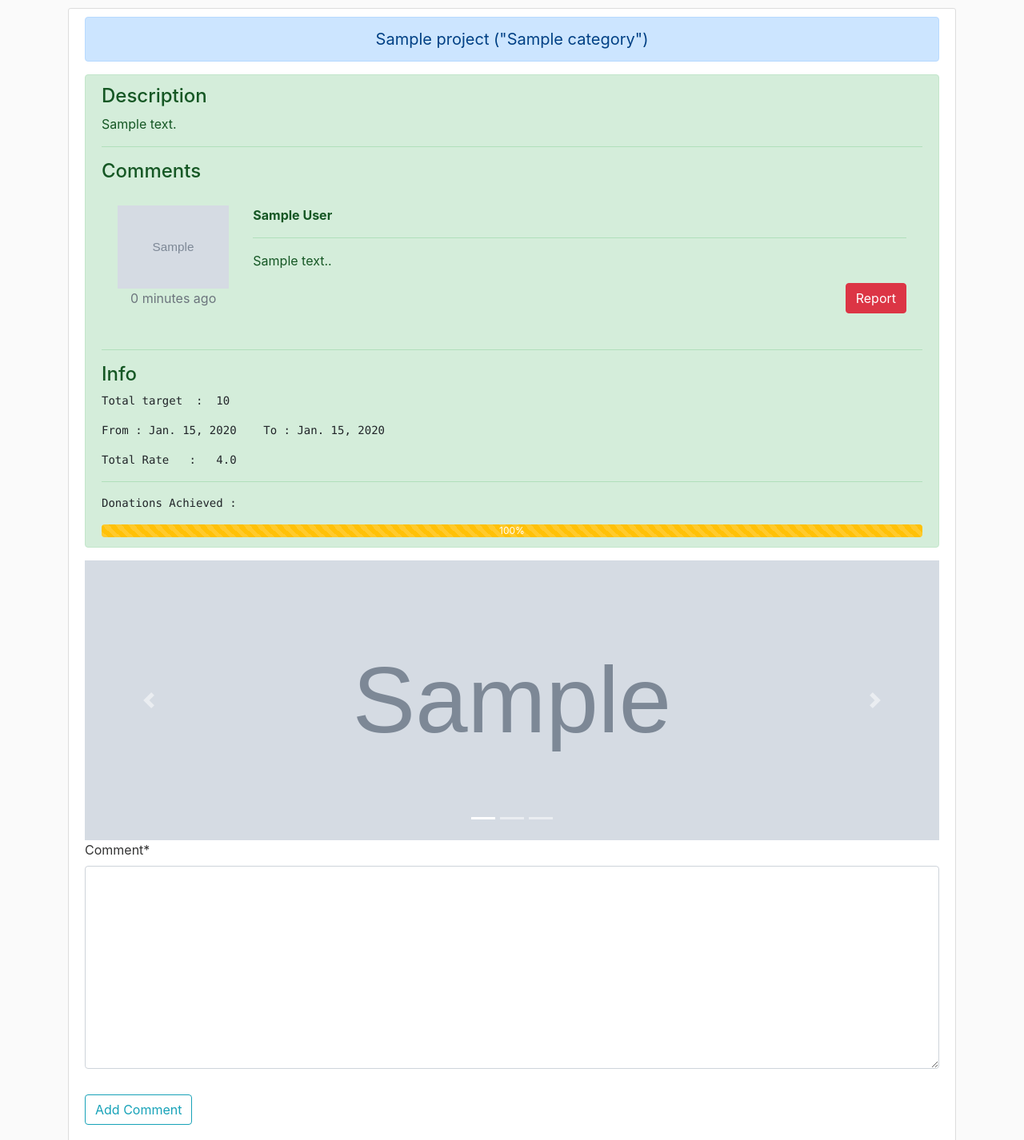
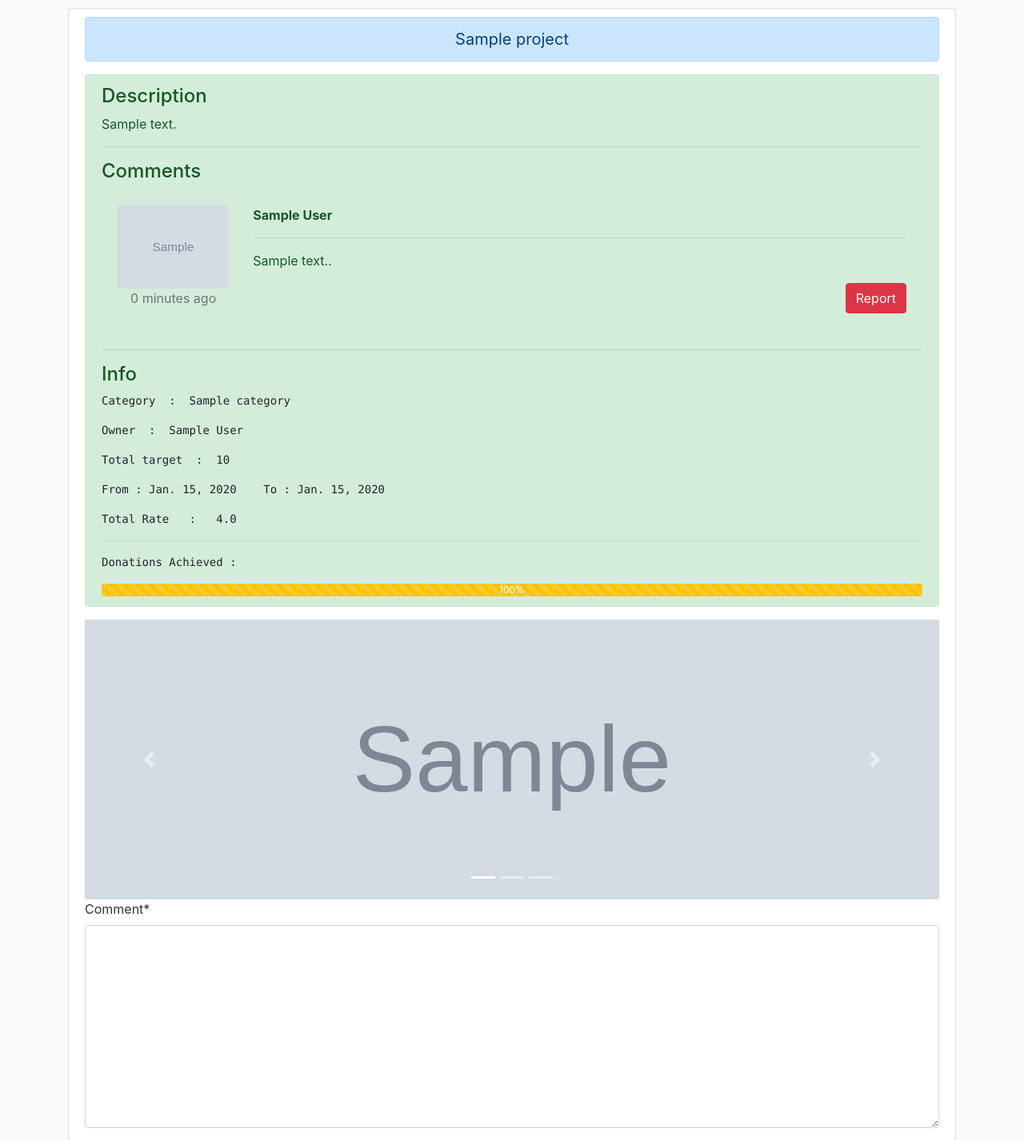
Before and after one commit to ahmadelkhateb/Djagno_Crows_Funding, a Django app: page /projects/show/1 in a window 1280 px wide. Shown: the part 70-1496 px from the top of the page at 80% size. Run offline with Django 3.2, Linux system fonts and the light colour scheme; a user stored in the database is signed in; tables that the repository leaves empty hold one stand-in row (values such as "Sample post"); grey boxes marked "Sample" are stand-in pictures; some libraries are stand-ins or nearby versions.

Commit message:
Ready to merge Wahba + Israa Modules

```diff
--- a/Projects/templates/show_project.html
+++ b/Projects/templates/show_project.html
@@ -4,13 +4,13 @@
     {% block content %}
         <div class="content-section">
             <div class="alert alert-primary text-center" style="font-size:20px" role="alert">
-              {{ project.title }} ("{{ project.category.name }}")
+              {{ project.title }}
             </div>
         <div class="alert alert-success" role="alert">
           <h4 class="alert-heading">Description</h4>
           <p>{{ project.details }}</p>
-          <hr>
             {% if comments %}
+            <hr>
               <h4 class="alert-heading">Comments</h4>
                  {% for comment in comments %}
                     <div class="card-body">
@@ -35,6 +35,10 @@
             {% endif %}
             <hr>
           <h4 class="alert-heading">Info</h4>
+            <p class="mb-0"><pre>Category  :  {{ project.category.name }}</pre></p>
+            <p class="mb-0">
+                <pre>Owner  :  {{ project.user.first_name|capfirst }} {{ project.user.last_name|capfirst }}</pre>
+            </p>
             <p class="mb-0"><pre>Total target  :  {{ project.total_target }}</pre></p>
             <p class="mb-0"><pre>From : {{ project.start_date }}    To : {{ project.end_date }}</pre></p>
             <p class="mb-0"><pre>Total Rate   :   {{ rate }}</pre></p>
@@ -85,6 +89,7 @@
             </form>
 
             {% if project.user != user %}
+             {% if not rate_check %}
             <form method="POST">
                 {% csrf_token %}
                 <fieldset class="form-group">
@@ -94,7 +99,11 @@
                     <button class="btn btn-outline-info" type="submit">Rate</button>
                 </div>
             </form>
-
+            {% else%}
+                <div class="alert alert-primary text-center" style="font-size:20px" role="alert">
+                  You Have Rated This project
+                </div>
+            {% endif %}
             <form method="POST">
                 {% csrf_token %}
                 <fieldset class="form-group">
--- a/Projects/views.py
+++ b/Projects/views.py
@@ -1,8 +1,9 @@
 from django.shortcuts import render, get_object_or_404
 from django.http import HttpResponseRedirect, HttpResponse
 from django.urls import reverse
+from django.db.models import Q
 from django.contrib import messages
-from Projects.models import Project, Picture, Tag, Comment, Category
+from Projects.models import Project, Picture, Tag, Comment, Category, Rate
 from Projects.forms import ProjectModelForm, CommentModelForm, RateModelForm, ReportProjectForm, ReportCommentForm, DonationForm
 from django.forms import modelformset_factory
 from django.db.models import Avg
@@ -70,6 +71,14 @@ def show_project(request, pro_id):
     rate = project.rate_set.all().aggregate(Avg('rate'))
     comments = project.comment_set.all()
     similar_projects = project.similar_projects()
+    check_user_rate = Rate.objects.none()
+    try :
+        check_rateduser = project.rate_set.all().get(Q(project=project),Q(user=request.user))
+    except ObjectDoesNotExist:
+        pass
+    else:
+        check_user_rate = check_rateduser
+
     if request.method == 'POST':
         comment_form = CommentModelForm(request.POST)
         rate_form = RateModelForm(request.POST)
@@ -103,7 +112,7 @@ def show_project(request, pro_id):
         donation_form = DonationForm()
     context = {'project': project, 'pics': pics, 'rate': rate['rate__avg'],
                'form': comment_form, 'comments': comments, 'rate_form': rate_form,
-               'donate': donation_form, 'similar': similar_projects}
+               'donate': donation_form, 'similar': similar_projects, 'rate_check': check_user_rate}
     return  render(request, 'show_project.html', context)
 
 
```
